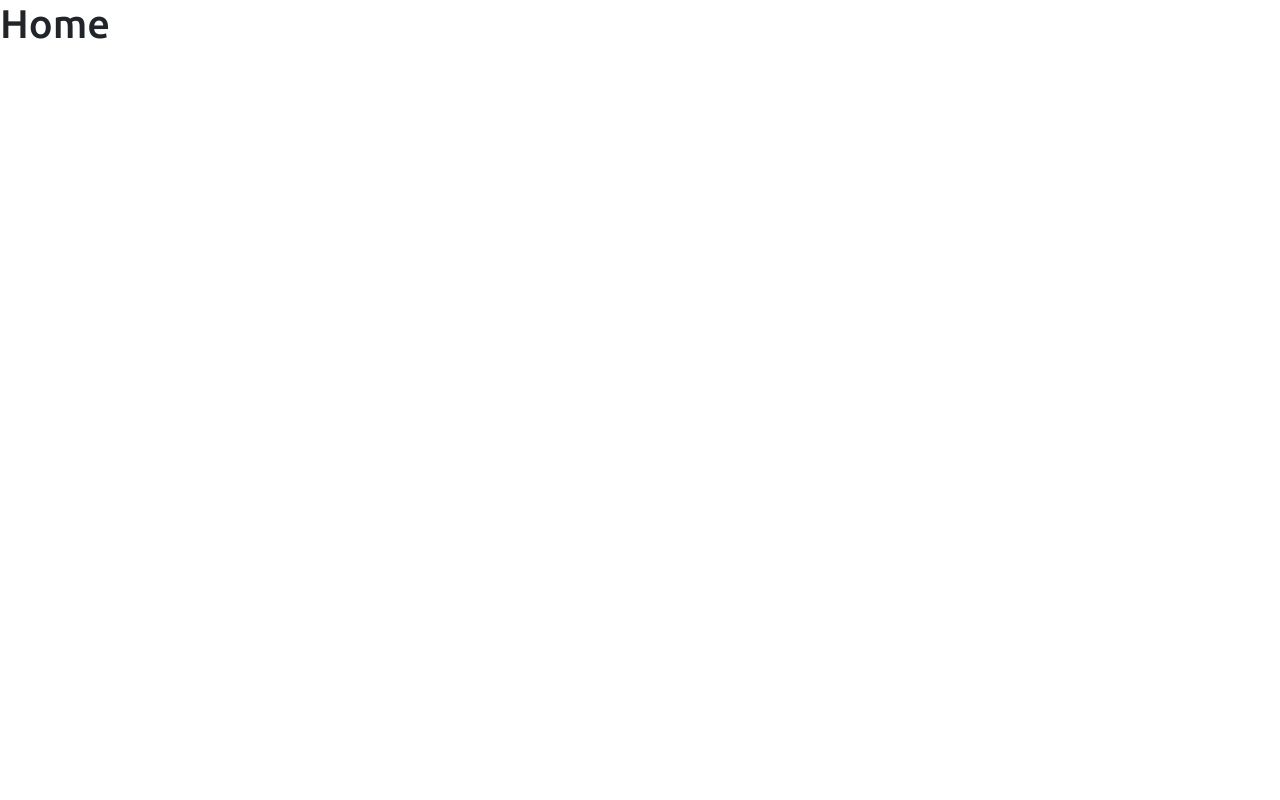
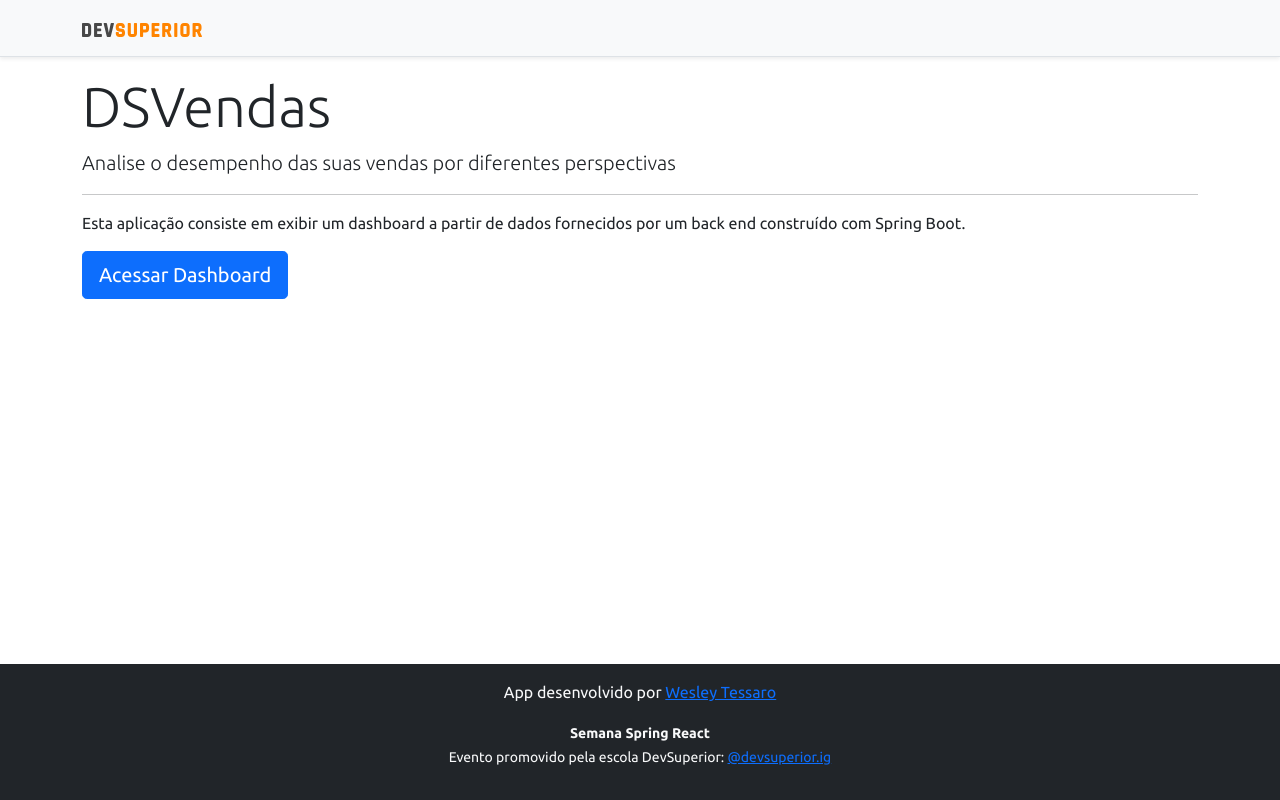
Before and after one commit to wesleytessaro/projeto-sds4, a React (Create React App) app in the folder frontend/: page / in a window 1280 px wide. Built offline with nearby package versions, Linux system fonts and the light colour scheme.

Commit message:
Home, navigation

```diff
--- a/frontend/src/components/NavBar/index.tsx
+++ b/frontend/src/components/NavBar/index.tsx
@@ -1,4 +1,5 @@
 import ImgDsDark from 'assets/img/ds-dark.svg';
+import { Link } from 'react-router-dom';
 
 const NavBar = () => {
     return (
@@ -7,7 +8,9 @@
 px-md-4 mb-3 bg-light border-bottom shadow-sm">
             <div className="container">
                 <nav className="my-2 my-md-0 mr-md-3">
-                    <img src={ImgDsDark} alt="DevSuperior" width="120" />
+                    <Link to="/">
+                        <img src={ImgDsDark} alt="DevSuperior" width="120" />
+                    </Link>
                 </nav>
             </div>
         </div>
--- a/frontend/src/pages/Home/index.tsx
+++ b/frontend/src/pages/Home/index.tsx
@@ -1,10 +1,24 @@
+import Footer from "components/Footer";
+import NavBar from "components/NavBar";
+import { Link } from "react-router-dom";
 
 const Home = () => {
     return (
-
-        <div>
-            <h1>Home</h1>
-        </div>
+    <>
+        <NavBar/>
+      <div className="container">
+    <div className="jumbotron">
+        <h1 className="display-4">DSVendas</h1>
+        <p className="lead">Analise o desempenho das suas vendas por diferentes perspectivas</p>
+        <hr/>
+        <p>Esta aplicação consiste em exibir um dashboard a partir de dados fornecidos por um back end construído com Spring Boot.</p>
+        <Link className="btn btn-primary btn-lg" to="/dashboard">
+            Acessar Dashboard
+        </Link>
+    </div>
+    </div>
+    <Footer/>
+    </>
     );
 }
 
```
